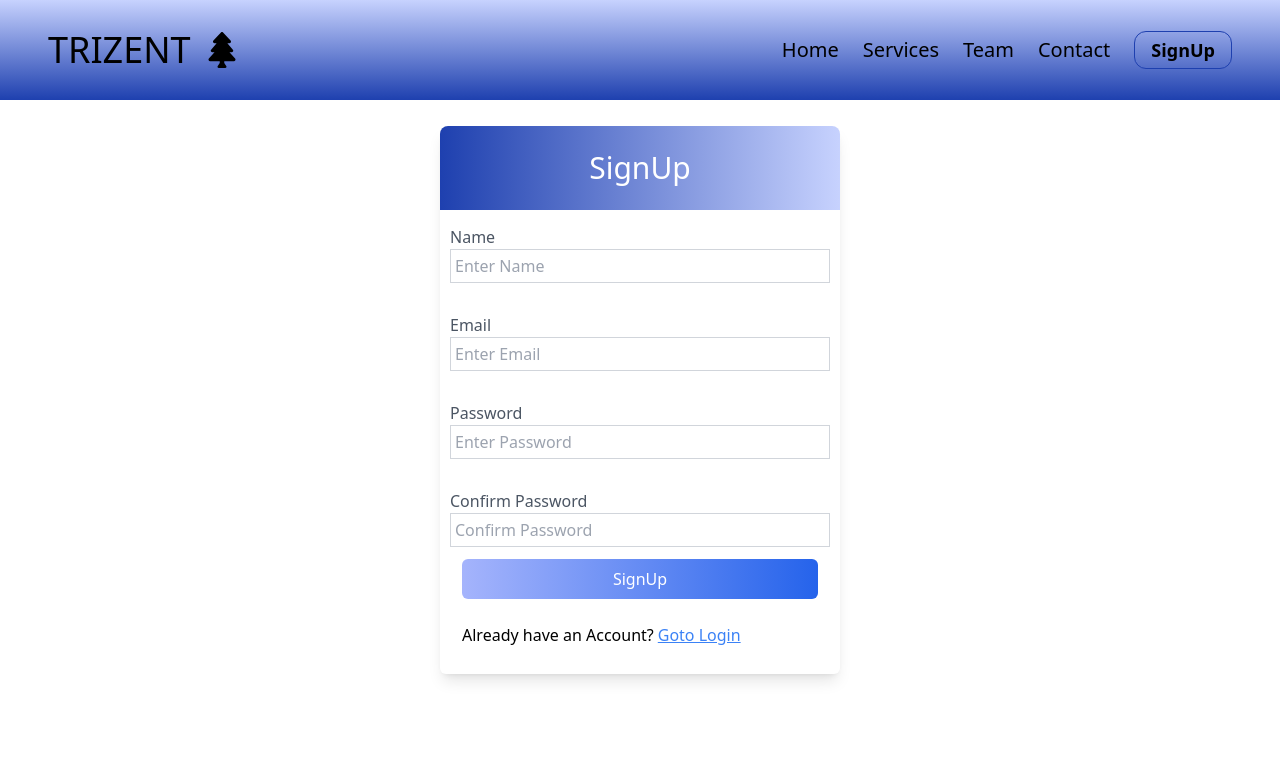
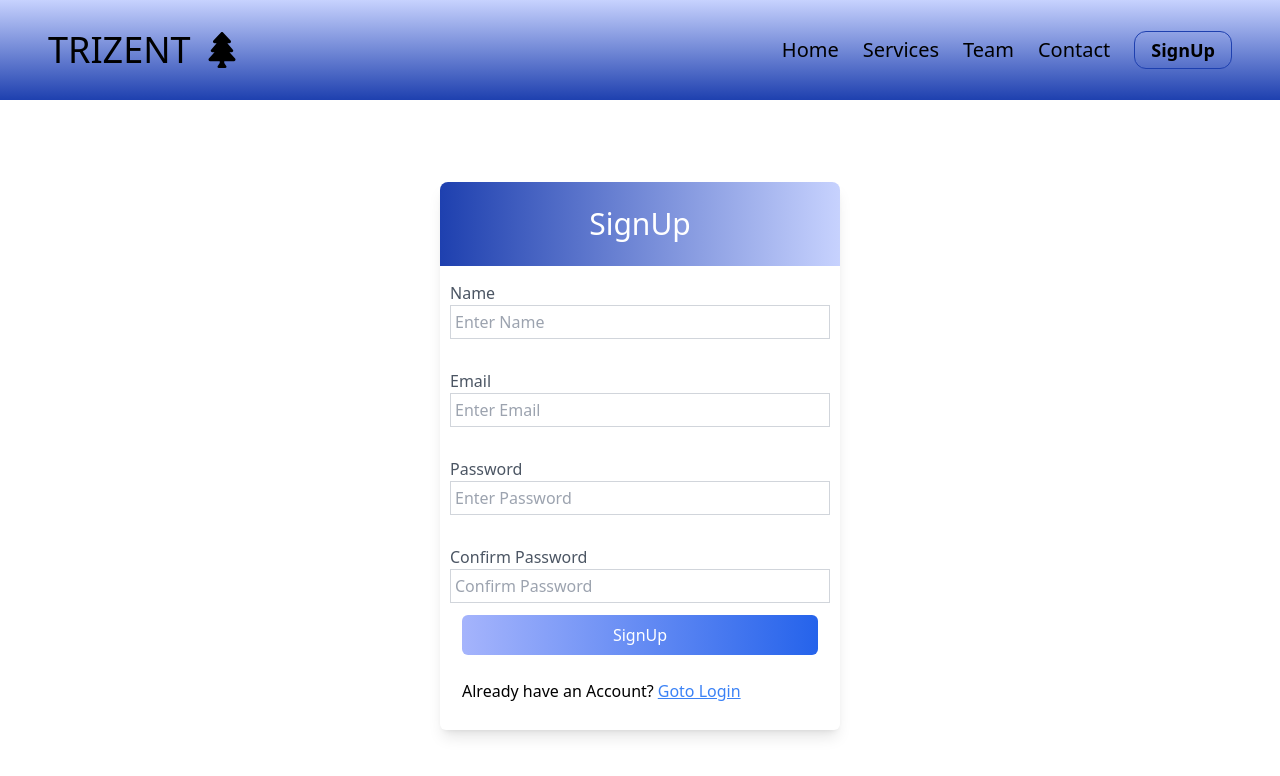
Before and after one commit to wajahatabbas27/Trizent, a Next.js app: page /signup in a window 1280 px wide. Shown: the top 776 px of the page. Built offline with nearby package versions, Linux system fonts and the light colour scheme.

Commit message:
fix the signup ui and login ui

```diff
--- a/pages/login.js
+++ b/pages/login.js
@@ -23,7 +23,7 @@ const Login = () => {
     <div className='flex flex-col items-center justify-center px-20 py-10 mx-auto h-screen '>
       <form
         onSubmit={onSubmit}
-        className='flex flex-col sm:w-[400px] sm:max-w-full items-center justify-center bg-white shadow-lg'
+        className='flex flex-col sm:w-[400px] sm:max-w-full mt-20 items-center justify-center bg-white shadow-lg'
       >
         <h1 className='text-3xl text-center text-white bg-gradient-to-r from-blue-800 to-indigo-200 w-full rounded-t-lg p-6'>
           Login
--- a/pages/signup.js
+++ b/pages/signup.js
@@ -1,8 +1,8 @@
 import React, { useState } from "react";
-// import { useRouter } from "next/router";
+import { useRouter } from "next/router";
 
 const Signup = () => {
-  // const router = useRouter();
+  const router = useRouter();
 
   const [user, setUser] = useState({
     name: "",
@@ -40,7 +40,7 @@ const Signup = () => {
     <div className=' flex flex-col justify-center items-center px-20 py-10 mx-auto  h-screen'>
       <form
         onSubmit={onSubmit}
-        className='flex flex-col bg-white shadow-lg rounded-md  sm:w-[400px] sm:max-w-full items-center justify-center'
+        className='flex flex-col bg-white shadow-lg rounded-md  sm:w-[400px] sm:max-w-full items-center justify-center mt-28'
       >
         <h1 className='text-3xl text-center p-6 rounded-t-lg text-white w-full bg-gradient-to-r from-blue-800 to-indigo-200'>
           SignUp
```
